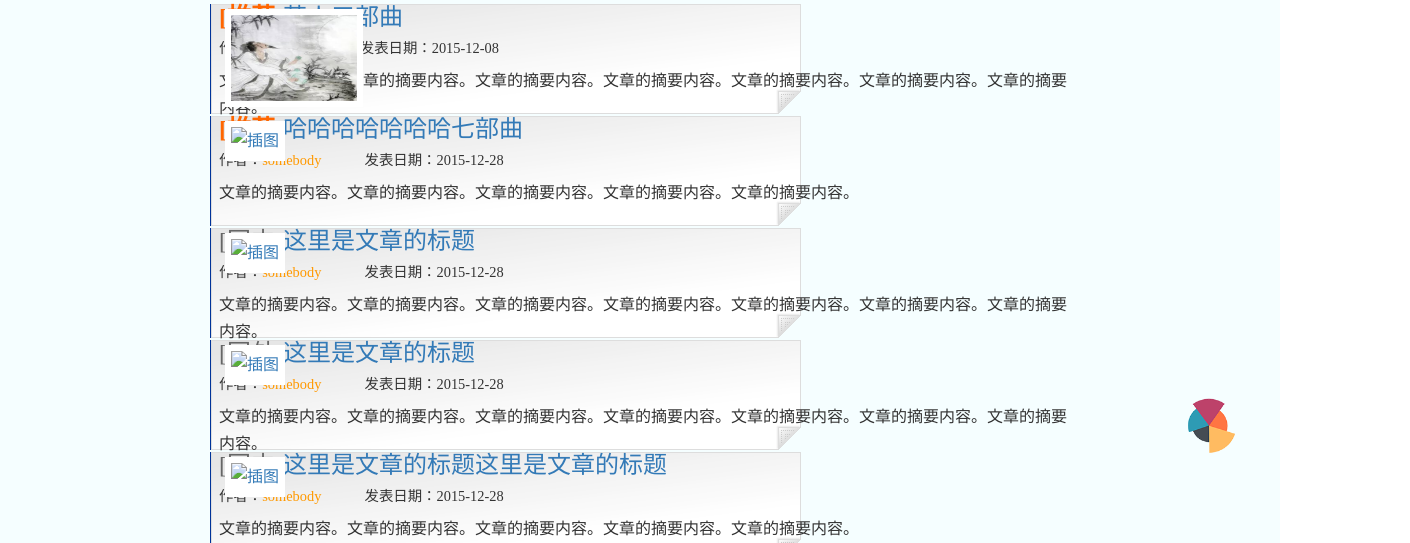
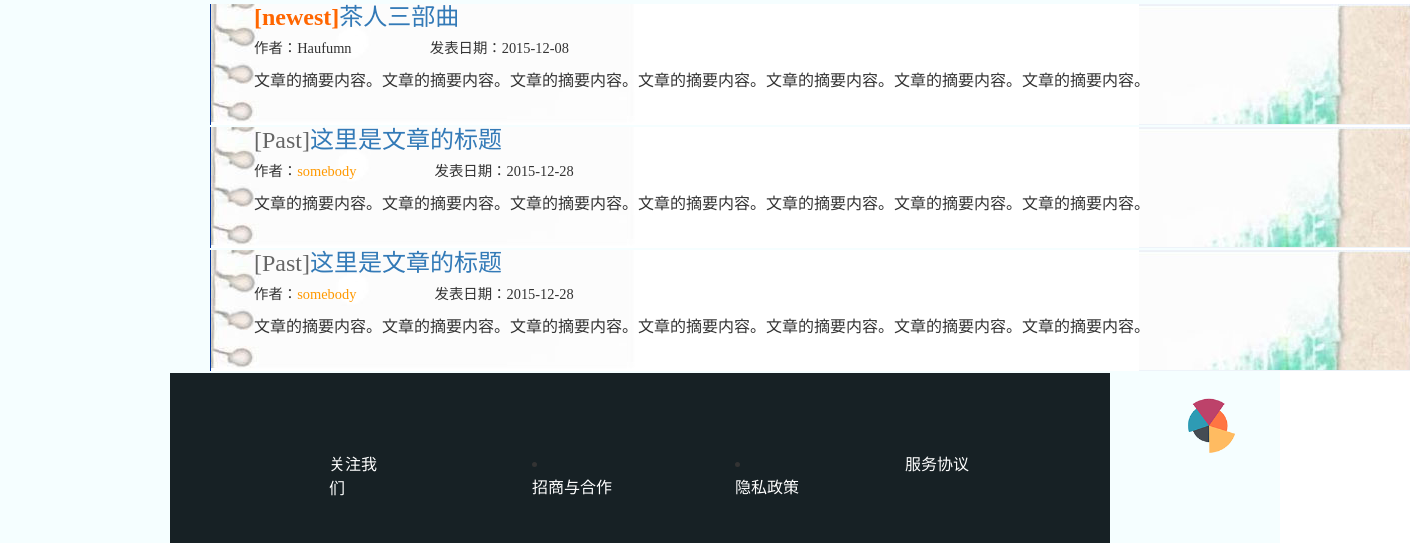
Before and after one commit to babananabanana/refy, a plain HTML site: page recommend.html in a window 1280 px wide. Shown: the part 295-838 px from the top of the page, 1410 px wide, since content can reach past the window. Drawn offline with Linux system fonts and the light colour scheme; a web font is replaced by a local one.

Commit message:
recommend done

```diff
--- a/css/recommend.css
+++ b/css/recommend.css
@@ -1,8 +1,9 @@
 #contribution{
+text-indent:35px;
 margin-top:10px;
 }
 #contribution h2{
-color:#038;
+color:#0b0;
 }
 #contribution .travelsList {
 margin:10px 25px 0 0;
@@ -21,12 +22,13 @@ border:0;
 clear:both;
 }
 .travelsList li {
-height:110px;
+height:121px;
+width:1200px;
 position:relative;
 line-height:2;
 padding:0 40px 0 160px;
 margin-bottom:2px;
-background:url(../images/List_bg.gif) no-repeat;
+background:url(../images/List_bg.JPG) no-repeat;
 }
 .travelsList h3 a:hover {
 color:#039;
--- a/css/style.css
+++ b/css/style.css
@@ -233,7 +233,7 @@ body a{
 .nav ul {
     list-style: none;
 }
-@media screen and (max-width:800px) {
+@media screen and (max-width:1200px) {
 	.menu {
 		margin:10px 0;
 	}
--- a/recommend.html
+++ b/recommend.html
@@ -86,28 +86,21 @@ Smartphone Compatible web template" />
             <div id="contribution">
                 <h2>书(ju)荒了吗，记得常来看看主播们的推荐</h2>
                 <ol class="travelsList">
-                    <li><h3><strong>[推荐]</strong><a href="diaries/diary1/index.html" title="文章标题">茶人三部曲</a></h3>
+                    <li><h3><strong>[newest]</strong><a href="diaries/diary1/index.html" title="文章标题">茶人三部曲</a></h3>
                         <h4>作者：<ahref="diaries/diary1/index.html" title="查看全文">Haufumn</a></h4>
                         <h5>发表日期：2015-12-08</h5>
-                        <p class="pic"><a href="/blog/" title="文章标题"><img src="images/blog_01.jpg" title="文章的标题" alt="插图" width="128" height="88" /></a></p>
                         <p>文章的摘要内容。文章的摘要内容。文章的摘要内容。文章的摘要内容。文章的摘要内容。文章的摘要内容。文章的摘要内容。</p>
                     </li>
-                    <li><h3><strong>[推荐]</strong><a href="/blog/" title="文章标题">哈哈哈哈哈哈哈七部曲</a></h3>
-                        <h4>作者：<a href="/blog/ddcat/" title="查看全文">somebody</a></h4> <h5>发表日期：2015-12-28</h5><p class="pic"><a href="/blog/" title="文章标题"><img src="pic/blog_02.jpg" title="文章的标题" alt="插图" width="128" height="88" /></a></p>
-                        <p>文章的摘要内容。文章的摘要内容。文章的摘要内容。文章的摘要内容。文章的摘要内容。</p></li>         <li><h3><em>[国内]</em><a href="/blog/" title="文章标题">这里是文章的标题</a></h3>
+
+
+		 <li><h3><em>[Past]</em><a href="/blog/" title="文章标题">这里是文章的标题</a></h3>
+
                     <h4>作者：<a href="/blog/ddcat/" title="somewhere">somebody</a></h4>
                     <h5>发表日期：2015-12-28</h5>
-                    <p class="pic"><a href="/blog/" title="文章标题"><img src="pic/blog_03.jpg" title="文章的标题" alt="插图" width="128" height="88" /></a></p>
                     <p>文章的摘要内容。文章的摘要内容。文章的摘要内容。文章的摘要内容。文章的摘要内容。文章的摘要内容。文章的摘要内容。</p>	</li>
-                    <li><h3><em>[国外]</em><a href="/blog/" title="文章标题">这里是文章的标题</a></h3>
-                        <h4>作者：<a href="somelinks" title="查看全文">somebody</a></h4>	<h5>发表日期：2015-12-28</h5>	    	  	  	 <p class="pic"><a href="/blog/" title="文章标题"><img src="pic/blog_04.jpg" title="文章的标题" alt="插图" width="128" height="88" /></a></p>
+                    <li><h3><em>[Past]</em><a href="/blog/" title="文章标题">这里是文章的标题</a></h3>
+                        <h4>作者：<a href="somelinks" title="查看全文">somebody</a></h4>	<h5>发表日期：2015-12-28</h5>
                         <p>文章的摘要内容。文章的摘要内容。文章的摘要内容。文章的摘要内容。文章的摘要内容。文章的摘要内容。文章的摘要内容。</p> </li>
-                    <li>
-                        <h3><em>[国内]</em><a href="/blog/" title="文章标题">这里是文章的标题这里是文章的标题</a></h3>
-                        <h4>作者：<a href="/blog/ddcat/" title="查看全文">somebody</a></h4>
-                        <h5>发表日期：2015-12-28</h5>
-                        <p class="pic"><a href="/blog/" title="文章标题"><img src="pic/blog_05.jpg" title="文章的标题" alt="插图" width="128" height="88" /></a></p>	<p>文章的摘要内容。文章的摘要内容。文章的摘要内容。文章的摘要内容。文章的摘要内容。</p>
-                    </li>
                 </ol>
             </div>
             <!-- begin footer -->
@@ -160,5 +153,5 @@ Smartphone Compatible web template" />
     </div>
     <div class="fanhui"><a href="#"><img src="images/fanhui.png" class="img-responsive" width="60%"/></a> </div>
             <!-- end footer -->
-C</body>
+</body>
 </html>
```
Also changed, not shown: images/List_bg.JPG (added), images/test.JPG (added), 1 other file.
